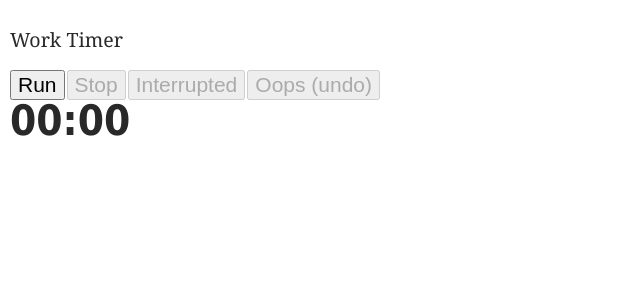
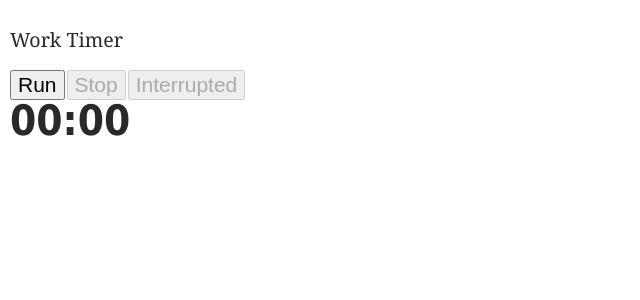
Before and after one commit to maizy/WorkSprint, a Django app: page /sprint/timer/ in a window 1280 px wide. Shown: the top 300 px of the page, without its empty margins (0-640 px from the left). Run offline with Django 3.2, Linux system fonts and the light colour scheme; parts of the project's set-up code (start-up, migrations or seed data) failed here and were passed over.

Commit message:
Hide undo button

```diff
--- a/work/worksprint/static/worksprint/css/timer.css
+++ b/work/worksprint/static/worksprint/css/timer.css
@@ -13,6 +13,19 @@
         font-size: 1.5em;
     }
 
+    .timer .buttons button.rewind_button {
+        border: none;
+        background: none;
+        font-size: 0.7em;
+        border-bottom: 1px dashed #555;
+        padding: 0;
+        margin-left: 40px;
+    }
+
+    .timer .buttons button.rewind_button[disabled] {
+        display: none;
+    }
+
 .timer .divider.unvisible {
     visibility: hidden;
 }
```
